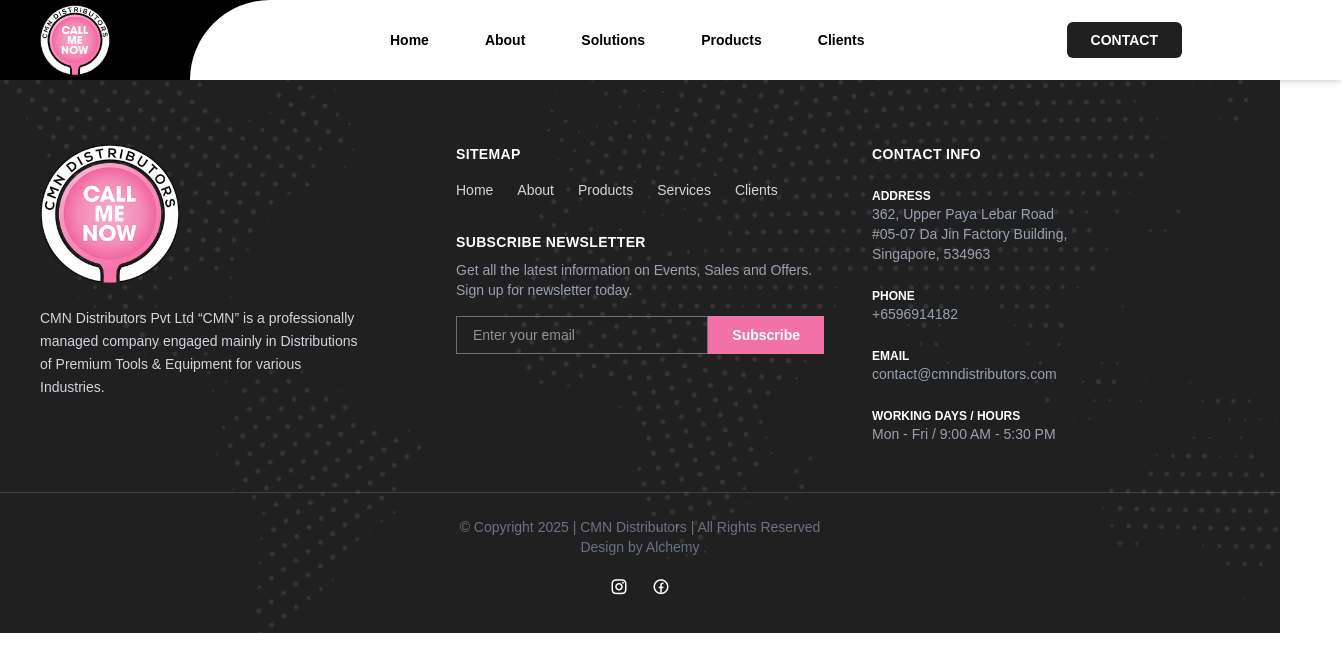
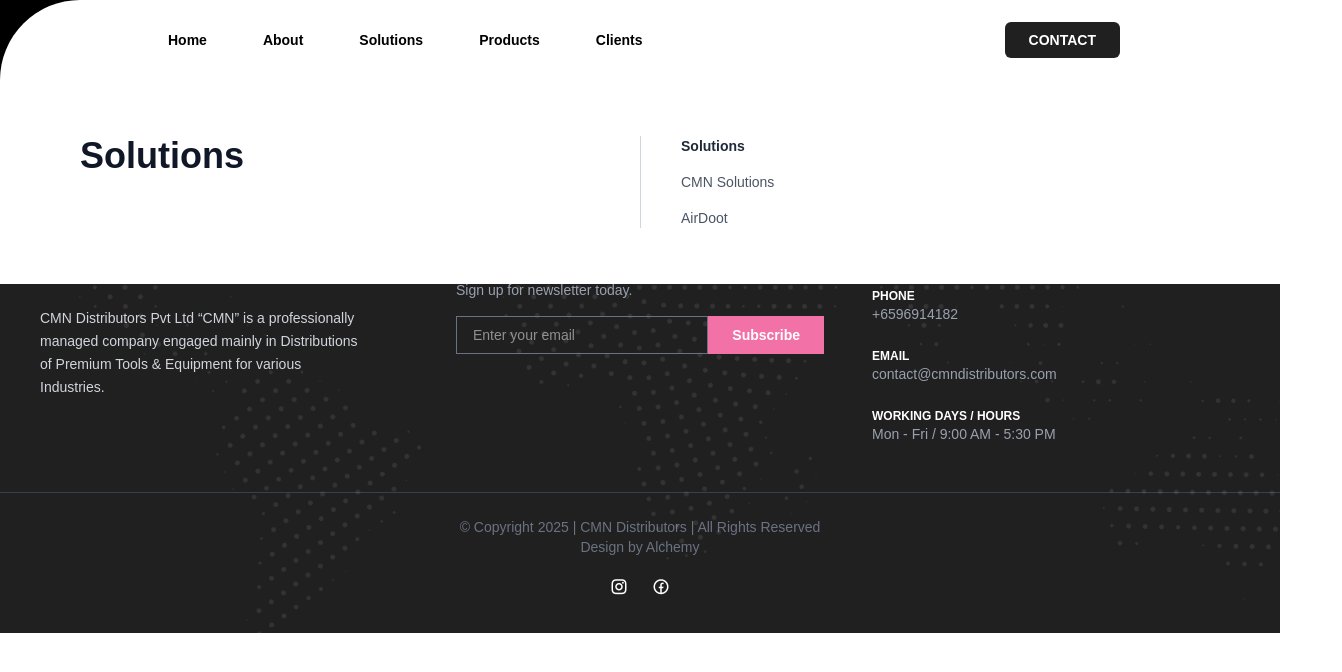
Before and after one commit to ChemyDigi/CMN, a Next.js app in the folder cmn/: page /home in a window 1280 px wide. Both pictures are taken after a click on the item "Solutions". Shown: the top 672 px of the page, 1342 px wide, since content can reach past the window. Built offline with nearby package versions, Linux system fonts and the light colour scheme.

Commit message:
updating nav bar code

```diff
--- a/cmn/components/Navbar.tsx
+++ b/cmn/components/Navbar.tsx
@@ -2,12 +2,15 @@
 
 import Image from "next/image";
 import Link from "next/link";
+import { useState } from "react";
 
 export default function Navbar() {
+  const [activeMenu, setActiveMenu] = useState<"solutions" | "products" | null>(null);
+
   return (
-    <header className="relative w-full bg-black">
-      {/* BLACK BAR WITH LOGO */}
-      <div className="w-fit h-20 flex items-center pl-10">
+    <header className="relative w-full group/nav transition-all duration-300">
+      {/* TOP LOGO BAR */}
+      <div className="w-full h-20 flex items-center pl-10 bg-black group-hover/nav:bg-white transition-all duration-300">
         <Link href="/" className="flex items-center">
           <Image
             src="/images/CMN_logo.png"
@@ -19,87 +22,121 @@
         </Link>
       </div>
 
-      {/* WHITE NAV BAR */}
+      {/* MAIN NAV BAR */}
+      <div className="absolute top-0 left-0 w-full flex">
         <nav
           className="
-          absolute top-0 left-[190px]
-          bg-white w-[90%] h-20
-          flex items-center justify-between
-          px-10 shadow-md
-          rounded-tl-[120px] pr-40
+            bg-white h-20 shadow-sm rounded-tl-[120px]
+            flex items-center justify-between px-10 pr-40
+            max-w-[1300px] w-full ml-auto relative
           "
         >
           {/* MENU */}
-        <ul className="flex items-center space-x-14 text-sm font-semibold text-black mr-10 pl-40">
-          <li className="hover:text-[#F272A8]">
+          <ul className="flex items-center space-x-14 text-sm font-semibold text-black mr-10 pl-32">
+            <li
+              className="hover:text-[#F272A8] cursor-pointer"
+              onMouseEnter={() => setActiveMenu(null)}
+            >
               <Link href="/">Home</Link>
             </li>
 
-          <li className="hover:text-[#F272A8]">
+            <li
+              className="hover:text-[#F272A8] cursor-pointer"
+              onMouseEnter={() => setActiveMenu(null)}
+            >
               <Link href="/about">About</Link>
             </li>
 
-          {/* ✅ SOLUTIONS DROPDOWN */}
-          <li className="relative group cursor-pointer">
-            <span className="hover:text-[#F272A8] flex items-center">
+            {/* SOLUTIONS */}
+            <li
+              className="hover:text-[#F272A8] cursor-pointer"
+              onMouseEnter={() => setActiveMenu("solutions")}
+            >
               Solutions
-            </span>
-
-            {/* FIXED DROPDOWN STARTS AT CURVE */}
-            <div className="fixed top-[70px] left-[190px] w-[calc(90%-0px)] bg-white shadow-lg py-10 z-50 hidden group-hover:block">
-              <div className="flex w-full max-w-6xl mx-auto px-10">
-                <div className="flex-1">
-                  <h3 className="text-2xl font-semibold">Solutions</h3>
-                </div>
-                <div className="flex-1 border-l border-gray-300 pl-10 text-sm space-y-3">
-                  <p className="font-semibold text-gray-600">Solutions</p>
-                  <Link href="/services/cmn" className="hover:text-[#F272A8] block">
-                    CMN Solutions
-                  </Link>
-                  <Link href="/services/airdoot" className="hover:text-[#F272A8] block">
-                    AirDoot
-                  </Link>
-                </div>
-              </div>
-            </div>
             </li>
 
-          {/* ✅ PRODUCTS DROPDOWN */}
-          <li className="relative group cursor-pointer">
-            <span className="hover:text-[#F272A8] flex items-center">
+            {/* PRODUCTS */}
+            <li
+              className="hover:text-[#F272A8] cursor-pointer"
+              onMouseEnter={() => setActiveMenu("products")}
+            >
               Products
-            </span>
-
-            <div className="fixed top-[70px] left-[190px] w-[calc(90%-0px)] bg-white shadow-lg py-10 z-50 hidden group-hover:block">
-              <div className="flex w-full max-w-6xl mx-auto px-10">
-                <div className="flex-1">
-                  <h3 className="text-2xl font-semibold">Products</h3>
-                </div>
-                <div className="flex-1 border-l border-gray-300 pl-10 grid grid-cols-2 gap-x-10 text-sm">
-                  <Link href="/products/tools" className="hover:text-[#F272A8] block">
-                    Tools & Equipment
-                  </Link>
-                  <Link href="/products/ref-ac" className="hover:text-[#F272A8] block">
-                    Refrigerators and Air Conditioners
-                  </Link>
-                </div>
-              </div>
-            </div>
             </li>
 
-          <li className="hover:text-[#F272A8]">
+            <li
+              className="hover:text-[#F272A8] cursor-pointer"
+              onMouseEnter={() => setActiveMenu(null)}
+            >
               <Link href="/clients">Clients</Link>
             </li>
           </ul>
 
-        {/* CONTACT BUTTON */}
+          {/* CONTACT */}
           <Link
             href="/contact"
-          className="bg-[#202020] text-white px-6 py-2 rounded-md text-sm font-semibold hover:bg-gray-900 transition hover:text-[#F272A8]"
+            className="
+              bg-[#202020] text-white px-6 py-2 rounded-md
+              text-sm font-semibold hover:bg-gray-900
+              transition-all duration-300
+            "
+            onMouseEnter={() => setActiveMenu(null)}
           >
             CONTACT
           </Link>
         </nav>
+      </div>
+
+      {/* FULL-WIDTH MEGA DROPDOWN */}
+      {activeMenu && (
+        <div
+          className="
+            absolute left-0 top-20 w-full bg-white
+             translate-y-0
+            transition-all duration-300
+            z-50
+          "
+          onMouseLeave={() => setActiveMenu(null)}
+        >
+          {/* INNER CONTENT (ALIGNED WITH NAV WIDTH) */}
+          <div className="max-w-[1300px] mx-auto flex py-14 px-10">
+            {/* LEFT TITLE */}
+            <div className="w-1/2 pl-10">
+              <h3 className="text-4xl font-semibold capitalize text-gray-900">
+                {activeMenu}
+              </h3>
+            </div>
+
+            {/* RIGHT CONTENT */}
+            <div className="w-1/2 border-l border-gray-300 pl-10 text-sm space-y-4">
+              {activeMenu === "solutions" && (
+                <>
+                  <p className="font-semibold text-gray-800">Solutions</p>
+
+                  <Link href="/services/cmn" className="hover:text-[#F272A8] block text-gray-600">
+                    CMN Solutions
+                  </Link>
+
+                  <Link href="/services/airdoot" className="hover:text-[#F272A8] block text-gray-600">
+                    AirDoot
+                  </Link>
+                </>
+              )}
+
+              {activeMenu === "products" && (
+                <div className="grid grid-cols-2 gap-x-10">
+                  <Link href="/products/tools" className="hover:text-[#F272A8] text-gray-600">
+                    Tools & Equipment
+                  </Link>
+
+                  <Link href="/products/ref-ac" className="hover:text-[#F272A8] text-gray-600 ">
+                    Refrigerators & Air Conditioners
+                  </Link>
+                </div>
+              )}
+            </div>
+          </div>
+        </div>
+      )}
     </header>
   );
 }
```
Lines whose indentation alone changed are shown as unchanged.
